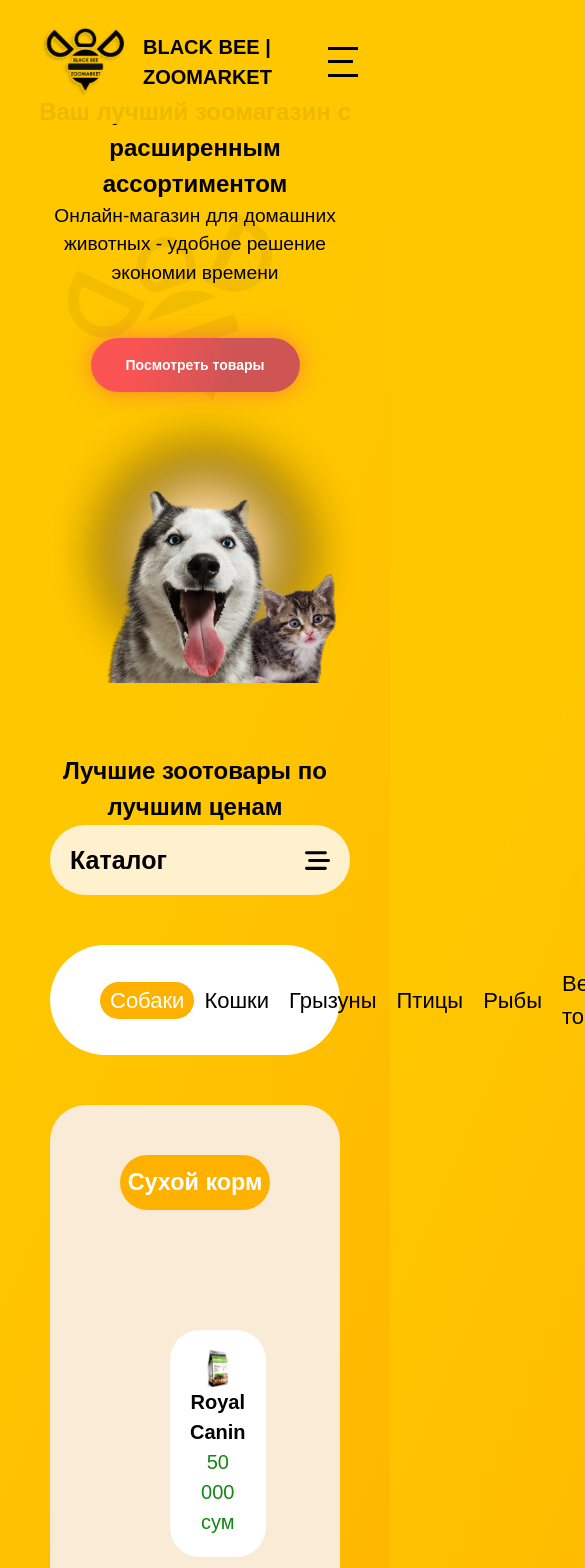
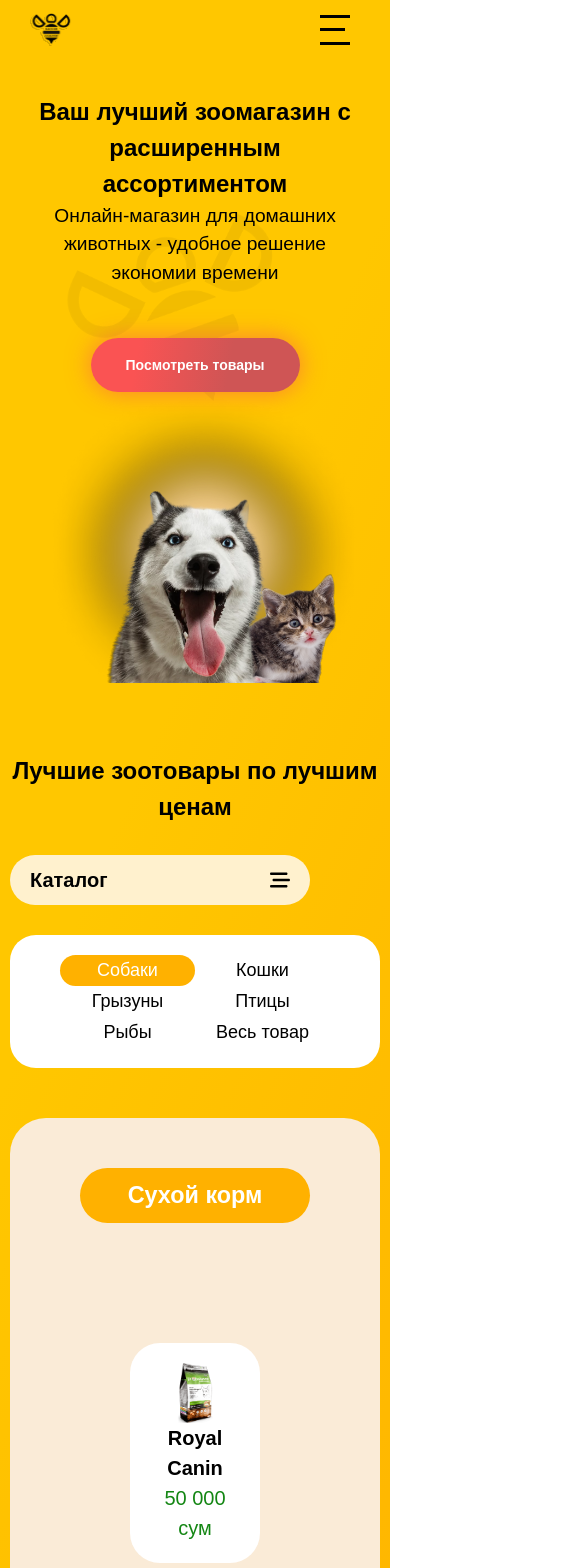
Before and after one commit to blank2113/black-bee, a React (Create React App) app: page / in a window 390 px wide. Shown: the top 1568 px of the page, 585 px wide, since content can reach past the window. Built offline with nearby package versions, Linux system fonts and the light colour scheme; data requests are answered from the project's data file.

Commit message:
rework adaptive

```diff
--- a/src/components/catalog/catalog.css
+++ b/src/components/catalog/catalog.css
@@ -2,7 +2,7 @@
     display: flex;
     flex-direction: column;
     /* gap: 50px; */
-    padding: 70px 50px;
+    padding: 70px 10px;
 }
 .catalog-inner__sub-title{
     display: flex;
@@ -26,3 +26,22 @@
     font-weight: 500;
     margin-bottom: 50px;
 }
+
+@media (max-width: 1200px) {
+    .catalog-inner__sub-title{
+        font-size: 20px;
+        height: 50px;
+    }
+}
+
+@media (max-width: 768px) {
+    .catalog-inner__sub-title{
+        margin: 30px 0;
+    }
+    .catalog-inner__nav{
+        width: 100%;
+        padding: 20px 50px;
+        background-color: #fff;
+        border-radius: 26px;
+    }
+}
--- a/src/components/header/header.css
+++ b/src/components/header/header.css
@@ -10,7 +10,7 @@
     display: flex;
     align-items: center;
 }
-.header-inner__logo-title{
+.header-inner__logo p{
     font-weight: 900;
     font-size: 20px;
     text-transform: uppercase;
@@ -22,14 +22,16 @@
 }
 
 @media (max-width: 1024px){
-    .header-inner__logo img{
+    /* .header-inner__logo img{
         width: 65%;
-    }
-    .header-inner__logo-title{
+    } */
+
+}
+@media (max-width: 920px){
+    .header-inner__logo p{
         display: none;
     }
 }
-
 
 @media (max-width: 768px){
     .header{
--- a/src/components/menu/menu.css
+++ b/src/components/menu/menu.css
@@ -17,3 +17,24 @@
     background-color: #FFB100;
     color: #fff;
 }
+
+@media (max-width: 1024px){
+    .menu-item{
+        font-size: 18px;
+    }
+    .menu{
+        flex-wrap: wrap;
+    }
+}
+@media (max-width: 768px){
+    .menu-item{
+        font-size: 18px;
+    }
+    .menu{
+        display: grid;
+        grid-template-columns: 1fr 1fr;
+        align-items: center;
+        justify-content: center;
+        text-align: center;
+    }
+}
--- a/src/components/nav/Nav.jsx
+++ b/src/components/nav/Nav.jsx
@@ -19,7 +19,7 @@ function Nav({ active, setActive }) {
     >
       <div className="blur" />
       <div className="nav-content" onClick={(e) => e.stopPropagation()}>
-        {menuData.map((item, index) => (
+        {menuData.map((item) => (
           <NavItem key={item.index}
           item={item}
           isSelected={activeIndex === item.id}
--- a/src/components/nav/nav.css
+++ b/src/components/nav/nav.css
@@ -37,7 +37,6 @@
       background-color: #000;
       position: absolute;
       right: 0;
-      color: #fff;
       flex-direction: column;
       justify-content: flex-start;
       gap: 0;
--- a/src/pages/mainPage.css
+++ b/src/pages/mainPage.css
@@ -1,5 +1,3 @@
-
-
 .container{
     max-width: 1440px;
     margin: 0 auto;
```
